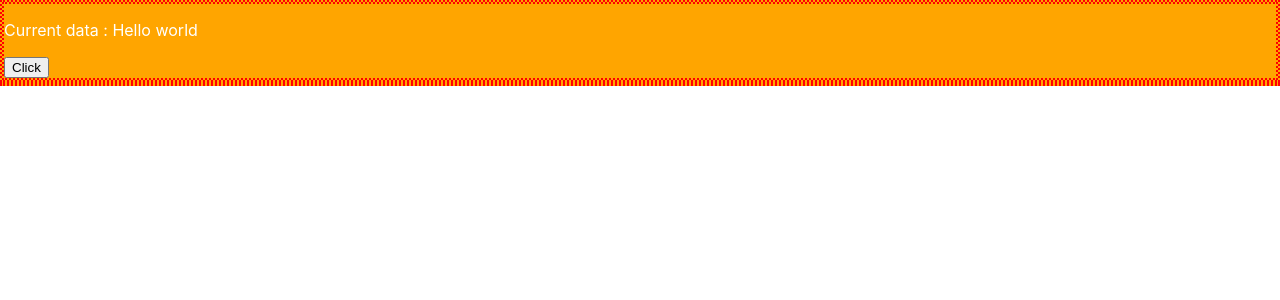
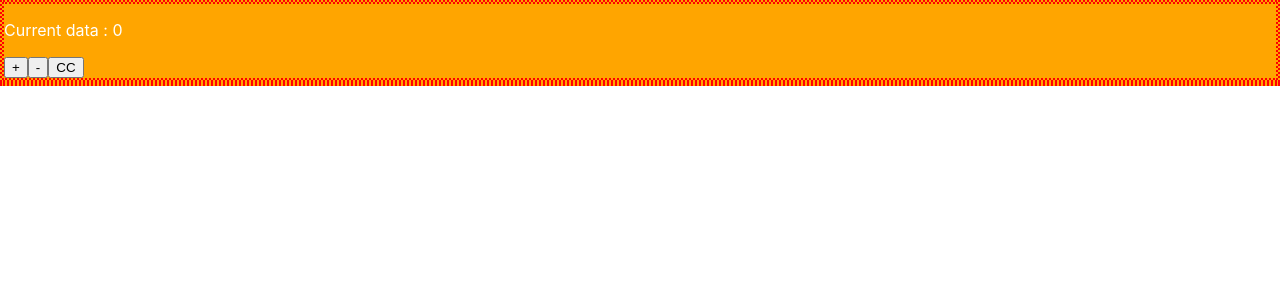
Before and after one commit to krailerkm/firstreact, a React (Create React App) app: page / in a window 1280 px wide. Shown: the top 300 px of the page. Built offline with nearby package versions, Linux system fonts and the light colour scheme; the HTML template or start-up script is replaced by a standard one.

Commit message:
11-10-2020-1027 Learning

```diff
--- a/src/App.js
+++ b/src/App.js
@@ -5,19 +5,16 @@ import './App.css';
 function App() {
   const iniData = 0;
   const [data, setData] = useState(iniData);
-  const [txt, setTxt] = useState('Hello world');
-
-  useEffect(() => {
-    console.log({data});
-  });
 
   return (
     <div>
       <p>
-        Current data : {txt}
+        Current data : {data}
       </p>
 
-      <button onClick={() => setTxt('Hola me')}>Click</button>
+      <button onClick={() => setData(data+1)}>+</button>
+      <button onClick={() => setData(data-1)}>-</button>
+      <button onClick={() => setData(iniData)}>CC</button>
     </div>
 
   );
```
